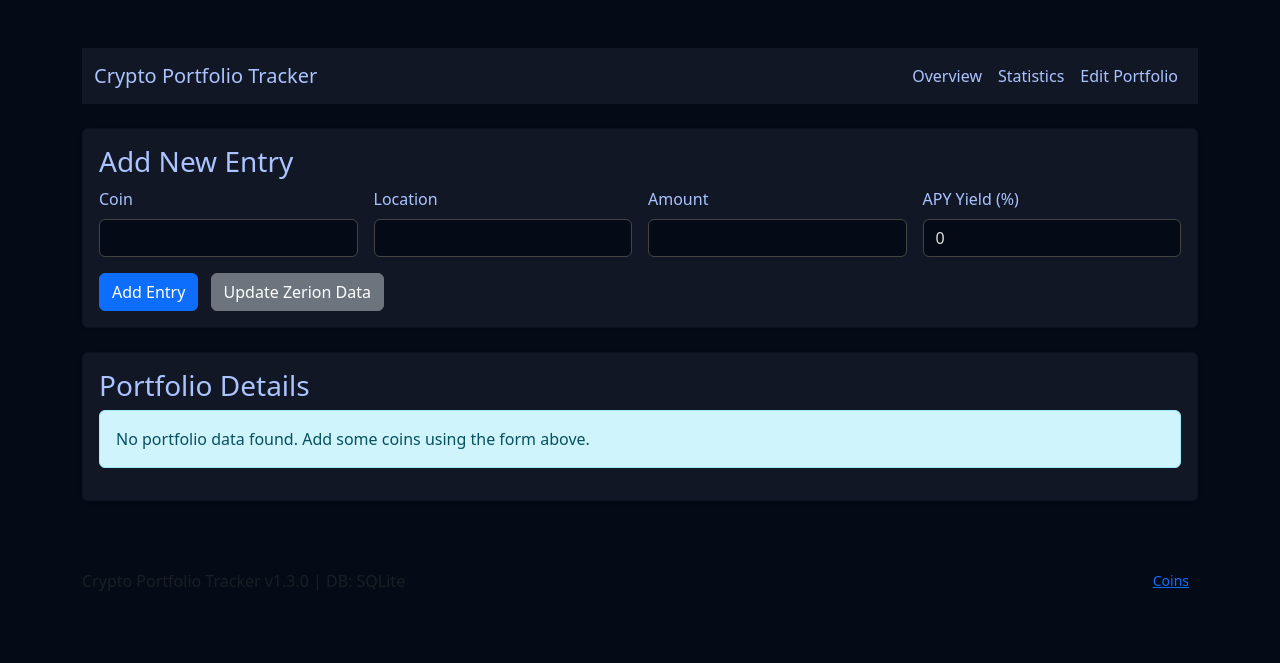
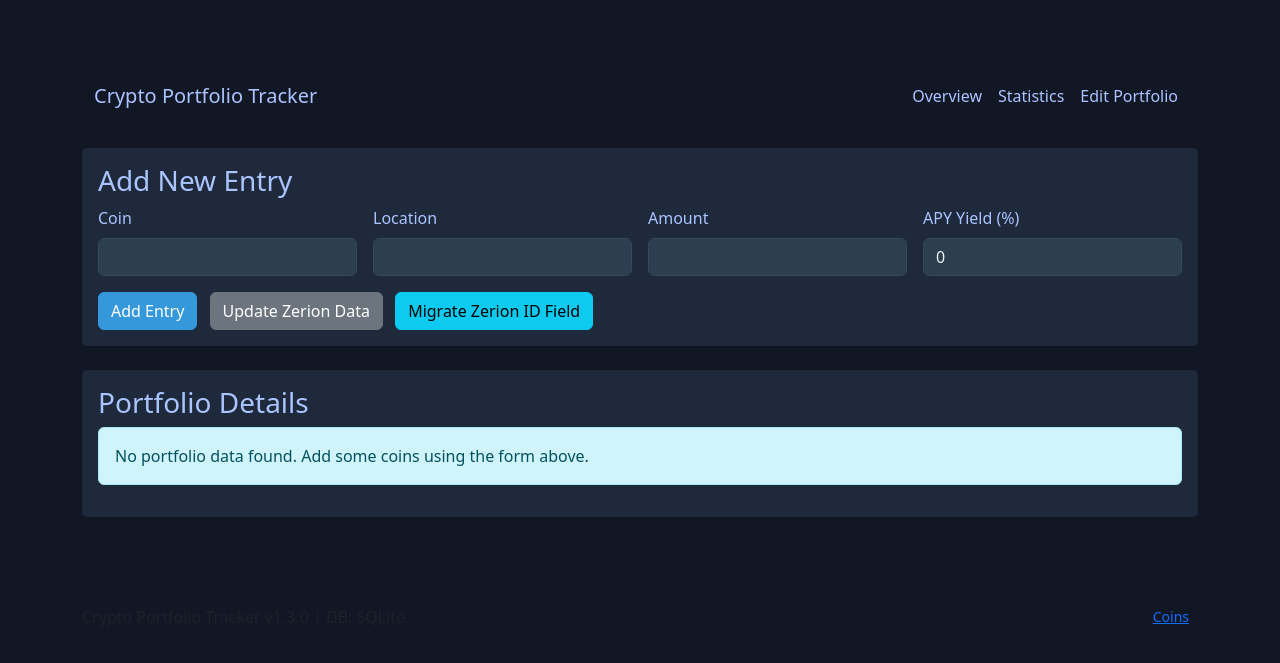
Before and after one commit to toxonaut/crypto-portfolio-tracker, a Flask app: page /edit_portfolio in a window 1280 px wide. Shown: the top 663 px of the page. Run offline with Flask 3, Linux system fonts and the light colour scheme; data that the repository does not hold is empty; some libraries are stand-ins or nearby versions.

Commit message:
Add Migrate Zerion ID Field button to edit portfolio page

```diff
--- a/templates/edit_portfolio.html
+++ b/templates/edit_portfolio.html
@@ -9,6 +9,63 @@
     <link rel="stylesheet" href="https://cdn.jsdelivr.net/npm/bootstrap-icons@1.7.2/font/bootstrap-icons.css">
     <link rel="stylesheet" href="{{ url_for('static', filename='style.css') }}">
     <link rel="stylesheet" href="{{ url_for('static', filename='dark-theme.css') }}">
+    <style>
+        body {
+            background-color: #121726;
+            color: #e0e0e0;
+        }
+        .container {
+            padding-top: 20px;
+        }
+        .btn-primary {
+            background-color: #3498db;
+            border-color: #3498db;
+        }
+        .btn-danger {
+            background-color: #e74c3c;
+            border-color: #e74c3c;
+        }
+        .btn-success {
+            background-color: #2ecc71;
+            border-color: #2ecc71;
+        }
+        .btn-warning {
+            background-color: #f39c12;
+            border-color: #f39c12;
+        }
+        .card {
+            background-color: #1e293b;
+            margin-bottom: 20px;
+            border: none;
+            border-radius: 5px;
+        }
+        .card-header {
+            background-color: #2c3e50;
+            color: #ecf0f1;
+            border-bottom: 1px solid #34495e;
+        }
+        .form-control {
+            background-color: #2c3e50;
+            border: 1px solid #34495e;
+            color: #ecf0f1;
+        }
+        .form-control:focus {
+            background-color: #34495e;
+            color: #ecf0f1;
+            border-color: #3498db;
+            box-shadow: 0 0 0 0.2rem rgba(52, 152, 219, 0.25);
+        }
+        .admin-tools {
+            margin-top: 20px;
+            padding: 15px;
+            background-color: #2c3e50;
+            border-radius: 5px;
+        }
+        .admin-tools h4 {
+            color: #e74c3c;
+            margin-bottom: 15px;
+        }
+    </style>
 </head>
 <body>
     <div class="container mt-5">
@@ -46,6 +103,7 @@
                     <div class="col-12">
                         <button type="submit" class="btn btn-primary">Add Entry</button>
                         <button type="button" id="updateZerionDataBtn" class="btn btn-secondary ms-2">Update Zerion Data</button>
+                        <button type="button" id="migrateZerionIdBtn" class="btn btn-info ms-2">Migrate Zerion ID Field</button>
                     </div>
                 </form>
             </div>
@@ -126,5 +184,43 @@
     </footer>
 
     <script src="{{ url_for('static', filename='edit.js') }}"></script>
+    <script>
+        // Add event listener for Migrate Zerion ID Field button
+        document.getElementById('migrateZerionIdBtn').addEventListener('click', async () => {
+            try {
+                // Show loading state
+                const button = document.getElementById('migrateZerionIdBtn');
+                const originalText = button.textContent;
+                button.disabled = true;
+                button.textContent = 'Migrating...';
+
+                // Make API request to migrate Zerion ID field
+                const response = await fetch('/api/migrate_zerion_id', {
+                    method: 'GET',
+                    headers: {
+                        'Content-Type': 'application/json'
+                    }
+                });
+
+                const data = await response.json();
+
+                // Show result
+                alert(data.message || data.error || 'Migration completed');
+
+                // Reset button state
+                button.disabled = false;
+                button.textContent = originalText;
+
+            } catch (error) {
+                console.error('Error migrating Zerion ID field:', error);
+                alert('Error migrating Zerion ID field. See console for details.');
+
+                // Reset button state
+                const button = document.getElementById('migrateZerionIdBtn');
+                button.disabled = false;
+                button.textContent = 'Migrate Zerion ID Field';
+            }
+        });
+    </script>
 </body>
 </html>
```
